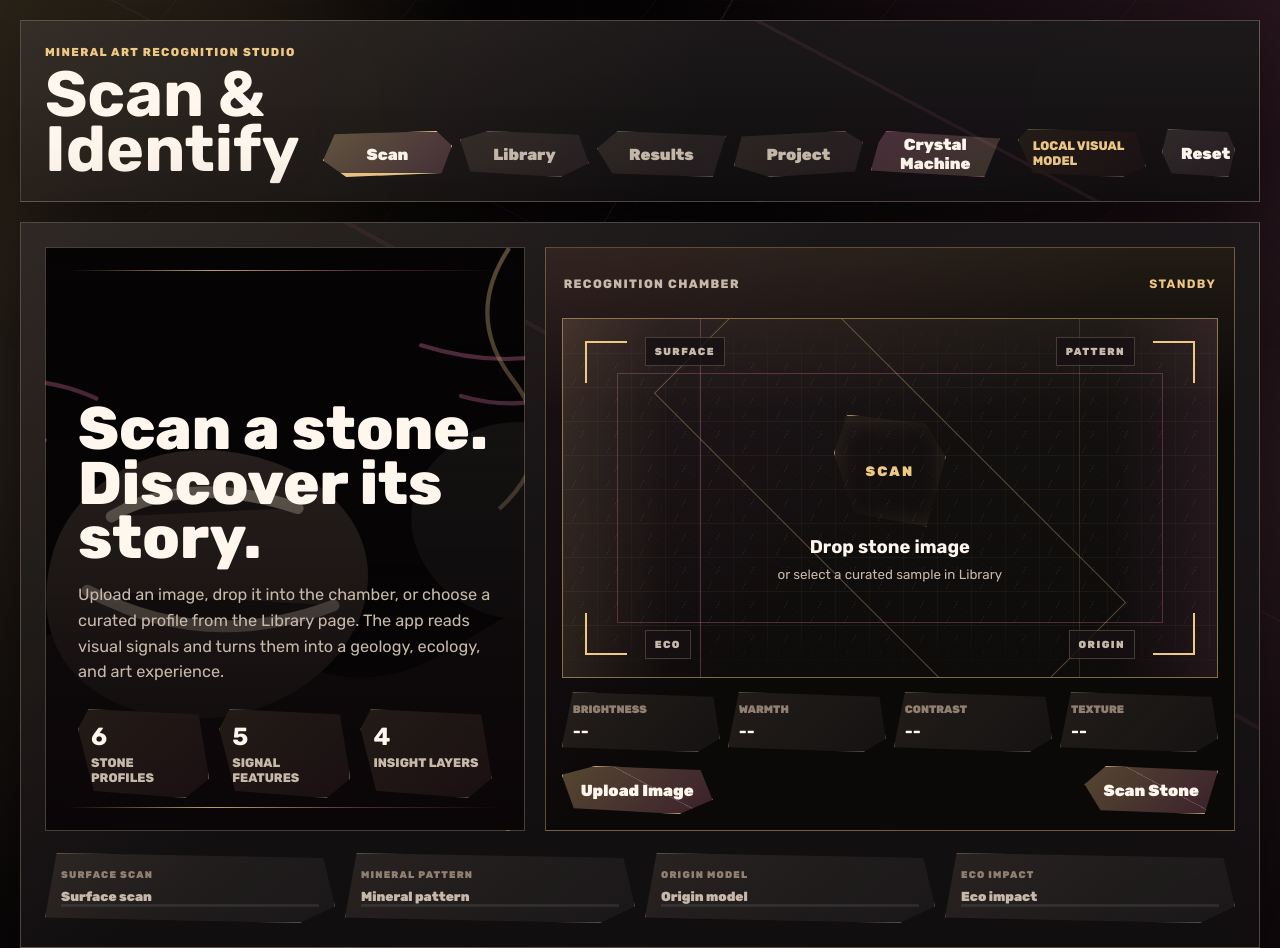
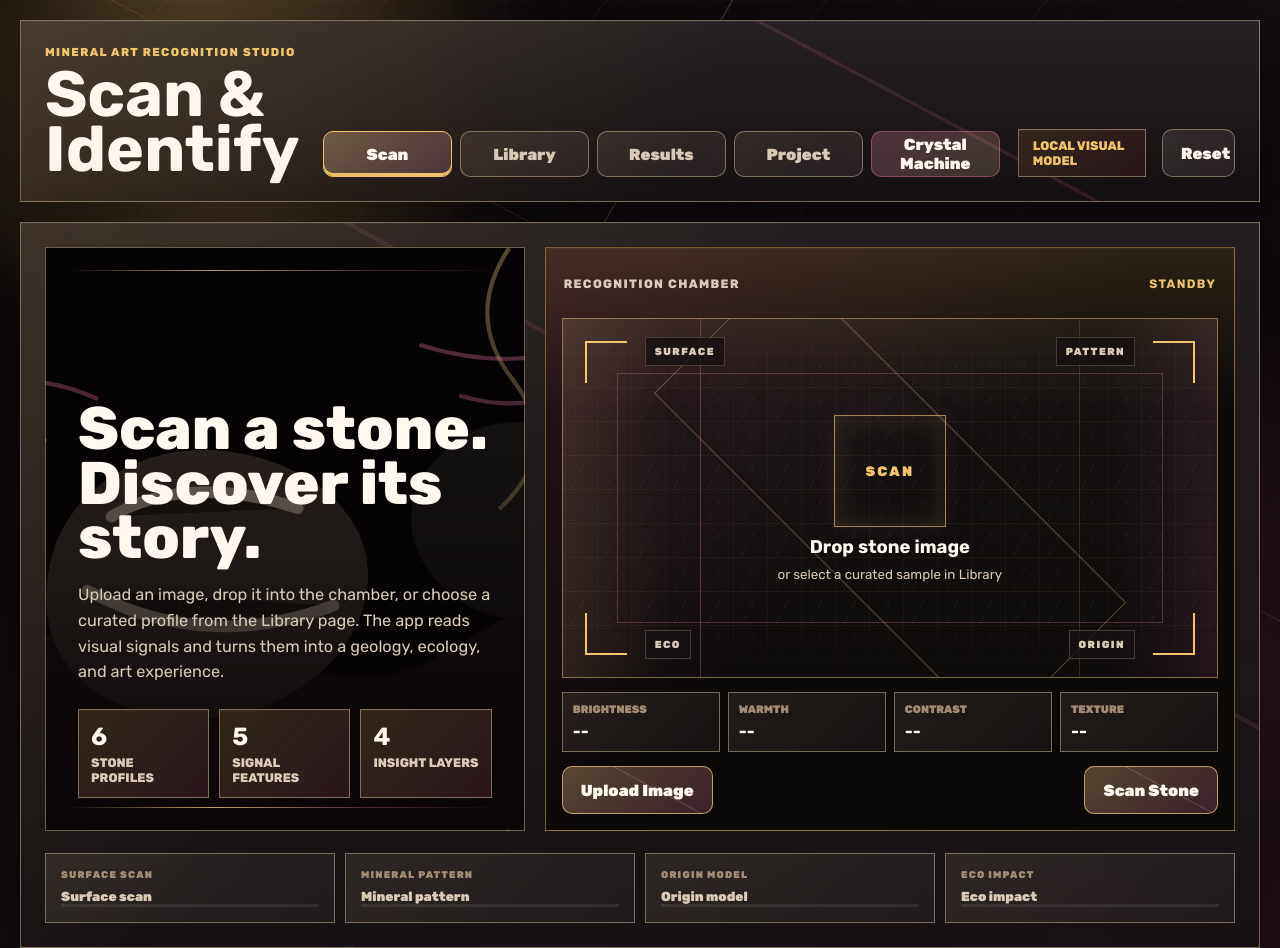
Before and after one commit to ziv71/stones.ai, a plain HTML site: page index.html in a window 1280 px wide. Shown: the top 948 px of the page. Drawn offline with Linux system fonts and the light colour scheme.

Commit message:
שינוי צבע דהוי והחזרת כפתןרים למרובעים המקוריים

```diff
--- a/crystal-machine.css
+++ b/crystal-machine.css
@@ -87,7 +87,6 @@ a {
   min-height: 150px;
   padding: 24px;
   margin-bottom: 18px;
-  clip-path: polygon(2% 0, 100% 0, 98% 86%, 84% 100%, 0 92%);
 }
 
 .eyebrow {
@@ -133,7 +132,6 @@ button,
   background:
     linear-gradient(135deg, rgba(117, 255, 210, 0.14), rgba(181, 122, 255, 0.12)),
     rgba(255, 255, 255, 0.04);
-  clip-path: polygon(8% 0, 88% 6%, 100% 42%, 90% 100%, 14% 92%, 0 48%);
   cursor: pointer;
   font-weight: 900;
   text-align: center;
@@ -151,7 +149,6 @@ button:hover,
   background:
     linear-gradient(135deg, rgba(255, 111, 181, 0.22), rgba(117, 255, 210, 0.13)),
     rgba(255, 255, 255, 0.04);
-  clip-path: polygon(12% 0, 100% 16%, 88% 100%, 0 86%, 6% 25%);
 }
 
 button.active {
@@ -171,7 +168,6 @@ button.active {
   position: relative;
   min-height: calc(100vh - 270px);
   overflow: hidden;
-  clip-path: polygon(1.5% 0, 98% 2%, 100% 87%, 88% 100%, 0 94%);
 }
 
 .viewport-top {
@@ -259,7 +255,6 @@ button.active {
   display: grid;
   gap: 14px;
   padding: 16px;
-  clip-path: polygon(4% 0, 100% 3%, 96% 100%, 0 94%);
 }
 
 .control-group,
@@ -267,7 +262,6 @@ button.active {
   padding: 14px;
   border: 1px solid var(--line);
   background: rgba(255, 255, 255, 0.04);
-  clip-path: polygon(3% 0, 98% 4%, 100% 82%, 86% 100%, 0 94%);
 }
 
 .match-card {
@@ -360,7 +354,6 @@ select {
 .info-strip article {
   min-height: 130px;
   padding: 18px;
-  clip-path: polygon(6% 0, 100% 9%, 92% 100%, 0 88%);
 }
 
 .info-strip span {
--- a/styles.css
+++ b/styles.css
@@ -1,23 +1,23 @@
 :root {
   color-scheme: dark;
-  --bg: #050304;
-  --panel: rgba(13, 10, 12, 0.93);
-  --panel-strong: #161012;
-  --panel-soft: rgba(255, 246, 238, 0.06);
-  --line: rgba(232, 213, 184, 0.28);
-  --line-strong: rgba(239, 201, 132, 0.68);
-  --text: #fff7ee;
-  --muted: #c7b9aa;
-  --muted-2: #917f72;
-  --accent: #efc984;
-  --accent-2: #d76f9f;
-  --gold: #f4d96c;
-  --danger: #e86d7f;
-  --earth: #8f6a4a;
-  --sky: #89b7a7;
+  --bg: #060304;
+  --panel: rgba(17, 12, 14, 0.96);
+  --panel-strong: #1a1417;
+  --panel-soft: rgba(255, 248, 239, 0.1);
+  --line: rgba(248, 222, 178, 0.42);
+  --line-strong: rgba(242, 197, 106, 0.92);
+  --text: #fff8f0;
+  --muted: #d9cbb8;
+  --muted-2: #a48d76;
+  --accent: #f2c56a;
+  --accent-2: #ff6fa6;
+  --gold: #ffd56d;
+  --danger: #ff7285;
+  --earth: #9a6f47;
+  --sky: #87b7a3;
   --stone-dark: #171313;
   --stone-vein: #f3e4cf;
-  --shadow: 0 34px 100px rgba(0, 0, 0, 0.62);
+  --shadow: 0 28px 90px rgba(0, 0, 0, 0.72), 0 0 0 1px rgba(255, 255, 255, 0.03) inset;
 }
 
 * {
@@ -34,9 +34,9 @@ body {
   font-family: Rubik, system-ui, -apple-system, BlinkMacSystemFont, "Segoe UI", sans-serif;
   color: var(--text);
   background:
-    linear-gradient(115deg, rgba(239, 201, 132, 0.16), transparent 28%),
-    linear-gradient(245deg, rgba(215, 111, 159, 0.16), transparent 36%),
-    linear-gradient(180deg, #050304 0%, #120d0d 48%, #050304 100%);
+    radial-gradient(circle at 15% 0%, rgba(242, 197, 106, 0.22), transparent 24%),
+    radial-gradient(circle at 85% 100%, rgba(255, 111, 166, 0.2), transparent 30%),
+    linear-gradient(145deg, #080506 0%, #140d12 48%, #050304 100%);
 }
 
 body::before {
@@ -44,13 +44,13 @@ body::before {
   position: fixed;
   inset: 0;
   pointer-events: none;
-  opacity: 0.38;
+  opacity: 0.5;
   background-image:
-    linear-gradient(128deg, transparent 0 46%, rgba(243, 228, 207, 0.07) 46% 46.45%, transparent 46.45%),
-    linear-gradient(36deg, transparent 0 62%, rgba(215, 111, 159, 0.05) 62% 62.35%, transparent 62.35%),
-    linear-gradient(rgba(239, 201, 132, 0.035) 1px, transparent 1px),
-    linear-gradient(90deg, rgba(239, 201, 132, 0.03) 1px, transparent 1px);
-  background-size: 240px 180px, 300px 220px, 64px 64px, 64px 64px;
+    linear-gradient(128deg, transparent 0 46%, rgba(243, 228, 207, 0.09) 46% 46.45%, transparent 46.45%),
+    linear-gradient(36deg, transparent 0 62%, rgba(255, 111, 166, 0.08) 62% 62.35%, transparent 62.35%),
+    linear-gradient(rgba(242, 197, 106, 0.05) 1px, transparent 1px),
+    linear-gradient(90deg, rgba(242, 197, 106, 0.05) 1px, transparent 1px);
+  background-size: 220px 180px, 280px 220px, 56px 56px, 56px 56px;
   mask-image: linear-gradient(90deg, transparent, black 10%, black 90%, transparent);
 }
 
@@ -72,11 +72,11 @@ select {
   inset: 0;
   pointer-events: none;
   background:
-    linear-gradient(120deg, transparent 0 42%, rgba(243, 228, 207, 0.11) 42% 42.12%, transparent 42.12%),
-    linear-gradient(28deg, transparent 0 58%, rgba(215, 111, 159, 0.12) 58% 58.1%, transparent 58.1%),
-    radial-gradient(circle at 18% 20%, rgba(239, 201, 132, 0.13), transparent 23%),
-    radial-gradient(circle at 84% 72%, rgba(215, 111, 159, 0.13), transparent 27%);
-  opacity: 0.7;
+    linear-gradient(120deg, transparent 0 42%, rgba(243, 228, 207, 0.16) 42% 42.12%, transparent 42.12%),
+    linear-gradient(28deg, transparent 0 58%, rgba(255, 111, 166, 0.17) 58% 58.1%, transparent 58.1%),
+    radial-gradient(circle at 18% 20%, rgba(242, 197, 106, 0.24), transparent 24%),
+    radial-gradient(circle at 84% 72%, rgba(255, 111, 166, 0.24), transparent 28%);
+  opacity: 0.95;
 }
 
 .app-shell {
@@ -99,11 +99,11 @@ select {
   padding: 24px;
   border: 1px solid var(--line);
   background:
-    linear-gradient(180deg, rgba(255, 246, 238, 0.062), rgba(255, 246, 238, 0.018)),
-    linear-gradient(110deg, rgba(239, 201, 132, 0.11), transparent 55%),
-    linear-gradient(28deg, transparent 0 68%, rgba(215, 111, 159, 0.09) 68% 68.45%, transparent 68.45%),
+    linear-gradient(180deg, rgba(255, 248, 240, 0.09), rgba(255, 248, 240, 0.025)),
+    linear-gradient(110deg, rgba(242, 197, 106, 0.16), transparent 55%),
+    linear-gradient(28deg, transparent 0 68%, rgba(255, 111, 166, 0.12) 68% 68.45%, transparent 68.45%),
     var(--panel);
-  box-shadow: var(--shadow);
+  box-shadow: 0 18px 70px rgba(0, 0, 0, 0.46), inset 0 1px 0 rgba(255, 255, 255, 0.06);
   backdrop-filter: blur(18px);
 }
 
@@ -123,37 +123,15 @@ select {
   place-items: center;
   min-height: 46px;
   border: 1px solid var(--line);
+  border-radius: 10px;
   color: var(--muted);
   background:
     linear-gradient(135deg, rgba(239, 201, 132, 0.08), rgba(215, 111, 159, 0.05)),
     rgba(255, 246, 238, 0.035);
-  clip-path: polygon(9% 7%, 88% 0, 100% 32%, 92% 91%, 18% 100%, 0 64%);
   cursor: pointer;
   font-weight: 900;
   text-align: center;
   text-decoration: none;
-}
-
-.nav-button:nth-child(2),
-.scanner-actions .primary-button:nth-child(1),
-.tab:nth-child(2) {
-  clip-path: polygon(0 18%, 22% 0, 92% 8%, 100% 70%, 78% 100%, 8% 88%);
-}
-
-.nav-button:nth-child(3),
-.scanner-actions .primary-button:nth-child(3),
-.tab:nth-child(3) {
-  clip-path: polygon(16% 0, 100% 10%, 90% 100%, 12% 92%, 0 38%);
-}
-
-.nav-button:nth-child(4),
-.ghost-button,
-.tab:nth-child(4) {
-  clip-path: polygon(6% 12%, 86% 0, 100% 24%, 94% 88%, 28% 100%, 0 76%);
-}
-
-.tab:nth-child(5) {
-  clip-path: polygon(12% 0, 100% 18%, 84% 100%, 0 88%, 6% 24%);
 }
 
 .nav-link {
@@ -162,7 +140,6 @@ select {
   background:
     linear-gradient(135deg, rgba(215, 111, 159, 0.22), rgba(239, 201, 132, 0.14)),
     rgba(255, 246, 238, 0.05);
-  clip-path: polygon(12% 0, 100% 16%, 88% 100%, 0 86%, 6% 25%);
 }
 
 .nav-button.active {
@@ -187,11 +164,11 @@ select {
   padding: 24px;
   border: 1px solid var(--line);
   background:
-    linear-gradient(180deg, rgba(255, 246, 238, 0.058), rgba(255, 246, 238, 0.018)),
-    linear-gradient(135deg, rgba(215, 111, 159, 0.08), transparent 46%),
-    linear-gradient(34deg, transparent 0 58%, rgba(243, 228, 207, 0.07) 58% 58.3%, transparent 58.3%),
+    linear-gradient(180deg, rgba(255, 248, 240, 0.08), rgba(255, 248, 240, 0.025)),
+    linear-gradient(135deg, rgba(255, 111, 166, 0.12), transparent 46%),
+    linear-gradient(34deg, transparent 0 58%, rgba(242, 197, 106, 0.09) 58% 58.3%, transparent 58.3%),
     var(--panel);
-  box-shadow: var(--shadow);
+  box-shadow: 0 22px 80px rgba(0, 0, 0, 0.48), inset 0 1px 0 rgba(255, 255, 255, 0.05);
   backdrop-filter: blur(18px);
 }
 
@@ -199,11 +176,11 @@ select {
 .results-panel {
   border: 1px solid var(--line);
   background:
-    linear-gradient(180deg, rgba(255, 246, 238, 0.058), rgba(255, 246, 238, 0.018)),
-    linear-gradient(135deg, rgba(239, 201, 132, 0.09), transparent 42%),
-    linear-gradient(29deg, transparent 0 64%, rgba(215, 111, 159, 0.07) 64% 64.35%, transparent 64.35%),
+    linear-gradient(180deg, rgba(255, 248, 240, 0.08), rgba(255, 248, 240, 0.025)),
+    linear-gradient(135deg, rgba(242, 197, 106, 0.12), transparent 42%),
+    linear-gradient(29deg, transparent 0 64%, rgba(255, 111, 166, 0.1) 64% 64.35%, transparent 64.35%),
     var(--panel);
-  box-shadow: var(--shadow);
+  box-shadow: 0 24px 84px rgba(0, 0, 0, 0.5), inset 0 1px 0 rgba(255, 255, 255, 0.05);
   backdrop-filter: blur(18px);
 }
 
@@ -355,9 +332,9 @@ h3 {
 .empty-console span {
   border: 1px solid var(--line);
   background:
-    linear-gradient(135deg, rgba(239, 201, 132, 0.08), rgba(215, 111, 159, 0.05)),
-    rgba(18, 13, 13, 0.78);
-  clip-path: polygon(8% 0, 92% 6%, 100% 78%, 82% 100%, 12% 92%, 0 22%);
+    linear-gradient(135deg, rgba(242, 197, 106, 0.14), rgba(255, 111, 166, 0.1)),
+    rgba(18, 13, 13, 0.9);
+  box-shadow: inset 0 1px 0 rgba(255, 255, 255, 0.04);
 }
 
 .hero-stats span {
@@ -393,11 +370,12 @@ h3 {
   gap: 14px;
   min-height: 500px;
   padding: 16px;
-  border: 1px solid rgba(239, 201, 132, 0.36);
+  border: 1px solid rgba(242, 197, 106, 0.45);
   background:
-    linear-gradient(180deg, rgba(239, 201, 132, 0.1), transparent 28%),
-    linear-gradient(135deg, rgba(215, 111, 159, 0.09), transparent 48%),
+    linear-gradient(180deg, rgba(242, 197, 106, 0.14), transparent 28%),
+    linear-gradient(135deg, rgba(255, 111, 166, 0.12), transparent 48%),
     #0b0808;
+  box-shadow: inset 0 1px 0 rgba(255, 255, 255, 0.04);
 }
 
 .stage-header {
@@ -592,7 +570,6 @@ h3 {
   font-size: 0.86rem;
   font-weight: 900;
   letter-spacing: 0.16em;
-  clip-path: polygon(12% 0, 82% 8%, 100% 38%, 83% 100%, 18% 88%, 0 34%);
   box-shadow: inset 0 0 28px rgba(239, 201, 132, 0.13), 0 0 22px rgba(215, 111, 159, 0.1);
 }
 
@@ -609,7 +586,6 @@ h3 {
   background:
     linear-gradient(135deg, rgba(239, 201, 132, 0.06), transparent),
     rgba(255, 246, 238, 0.04);
-  clip-path: polygon(7% 0, 96% 8%, 100% 78%, 86% 100%, 0 92%);
 }
 
 .signal-grid span {
@@ -643,7 +619,7 @@ h3 {
   overflow: hidden;
   cursor: pointer;
   font-weight: 900;
-  clip-path: polygon(8% 0, 90% 6%, 100% 42%, 91% 100%, 13% 92%, 0 48%);
+  border-radius: 10px;
 }
 
 .primary-button {
@@ -700,7 +676,6 @@ h3 {
     rgba(255, 246, 238, 0.04);
   font-size: 0.82rem;
   font-weight: 900;
-  clip-path: polygon(4% 0, 96% 7%, 100% 76%, 88% 100%, 0 92%);
 }
 
 .analysis-strip span::before {
@@ -784,23 +759,12 @@ h3 {
     linear-gradient(225deg, rgba(215, 111, 159, 0.06), transparent),
     linear-gradient(28deg, transparent 0 62%, rgba(243, 228, 207, 0.08) 62% 62.6%, transparent 62.6%),
     rgba(255, 246, 238, 0.04);
-  clip-path: polygon(6% 0, 92% 3%, 100% 32%, 94% 96%, 16% 100%, 0 70%);
   cursor: pointer;
   text-align: left;
   transition: transform 0.18s ease, border-color 0.18s ease, background 0.18s ease;
 }
 
-.sample-card:nth-child(2n) {
-  clip-path: polygon(0 14%, 18% 0, 96% 8%, 100% 74%, 76% 100%, 6% 88%);
-}
 
-.sample-card:nth-child(3n) {
-  clip-path: polygon(12% 0, 100% 4%, 92% 88%, 58% 100%, 0 78%, 4% 24%);
-}
-
-.sample-card:nth-child(4n) {
-  clip-path: polygon(5% 8%, 86% 0, 100% 28%, 90% 100%, 12% 94%, 0 48%);
-}
 
 .sample-card:hover {
   transform: translateY(-3px);
@@ -839,7 +803,6 @@ h3 {
     linear-gradient(225deg, rgba(215, 111, 159, 0.1), transparent),
     linear-gradient(33deg, transparent 0 56%, rgba(243, 228, 207, 0.11) 56% 56.6%, transparent 56.6%),
     #0d0909;
-  clip-path: polygon(4% 7%, 94% 0, 100% 70%, 83% 100%, 0 88%);
 }
 
 .stone-art svg {
@@ -908,7 +871,6 @@ h3 {
     linear-gradient(225deg, rgba(215, 111, 159, 0.1), transparent 44%),
     linear-gradient(28deg, transparent 0 63%, rgba(243, 228, 207, 0.09) 63% 63.45%, transparent 63.45%),
     linear-gradient(180deg, rgba(255, 246, 238, 0.05), rgba(255, 246, 238, 0.015));
-  clip-path: polygon(3% 0, 95% 4%, 100% 82%, 84% 100%, 0 93%);
 }
 
 .result-media::before {
@@ -977,7 +939,6 @@ h3 {
   background:
     conic-gradient(var(--accent) var(--score, 90%), rgba(255, 255, 255, 0.08) 0),
     linear-gradient(135deg, rgba(215, 111, 159, 0.18), transparent);
-  clip-path: polygon(24% 0, 82% 12%, 100% 55%, 72% 100%, 18% 88%, 0 32%);
   box-shadow: inset 0 0 0 13px rgba(18, 13, 13, 0.84);
 }
 
@@ -1009,7 +970,6 @@ h3 {
     linear-gradient(135deg, rgba(239, 201, 132, 0.055), transparent),
     linear-gradient(28deg, transparent 0 58%, rgba(243, 228, 207, 0.065) 58% 58.4%, transparent 58.4%),
     var(--panel-soft);
-  clip-path: polygon(4% 0, 96% 5%, 100% 84%, 88% 100%, 0 94%);
 }
 
 .fact span,
@@ -1068,7 +1028,6 @@ h3 {
     linear-gradient(135deg, rgba(239, 201, 132, 0.18), rgba(215, 111, 159, 0.14)),
     linear-gradient(32deg, transparent 0 58%, rgba(243, 228, 207, 0.12) 58% 58.4%, transparent 58.4%),
     var(--panel-soft);
-  clip-path: polygon(3% 0, 97% 8%, 100% 72%, 86% 100%, 0 88%);
 }
 
 .crystal-cta span {
@@ -1092,7 +1051,6 @@ h3 {
   overflow: hidden;
   border: 1px solid var(--line);
   background: rgba(255, 246, 238, 0.05);
-  clip-path: polygon(1% 0, 100% 0, 97% 100%, 0 100%);
 }
 
 .score-bar span {
@@ -1128,7 +1086,6 @@ h3 {
   width: 100%;
   min-height: 48px;
   padding: 0 12px;
-  clip-path: polygon(4% 0, 96% 7%, 100% 70%, 88% 100%, 0 91%);
 }
 
 .project-grid {
@@ -1143,7 +1100,6 @@ h3 {
   background:
     linear-gradient(135deg, rgba(239, 201, 132, 0.06), transparent),
     var(--panel-soft);
-  clip-path: polygon(3% 0, 97% 4%, 100% 86%, 87% 100%, 0 94%);
 }
 
 .project-link {
@@ -1186,7 +1142,6 @@ h3 {
   border: 1px solid var(--line-strong);
   color: var(--accent);
   font-weight: 900;
-  clip-path: polygon(20% 0, 90% 12%, 100% 72%, 72% 100%, 8% 86%, 0 26%);
 }
 
 .project-card h3 {
```
